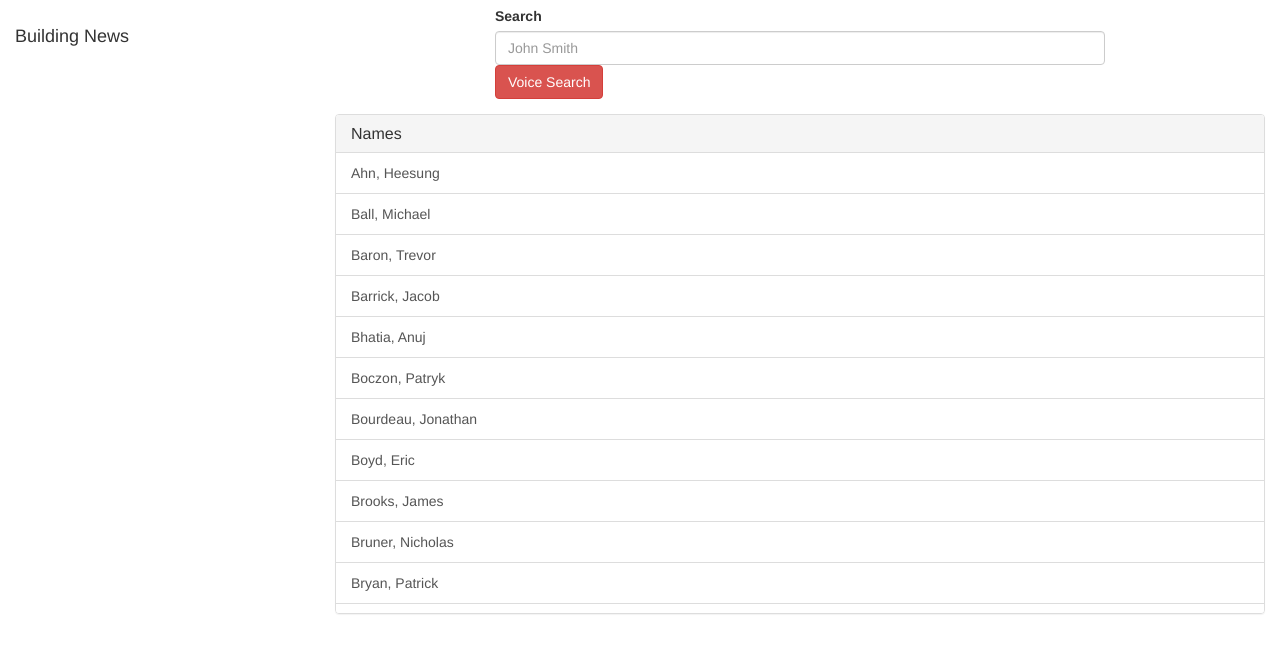
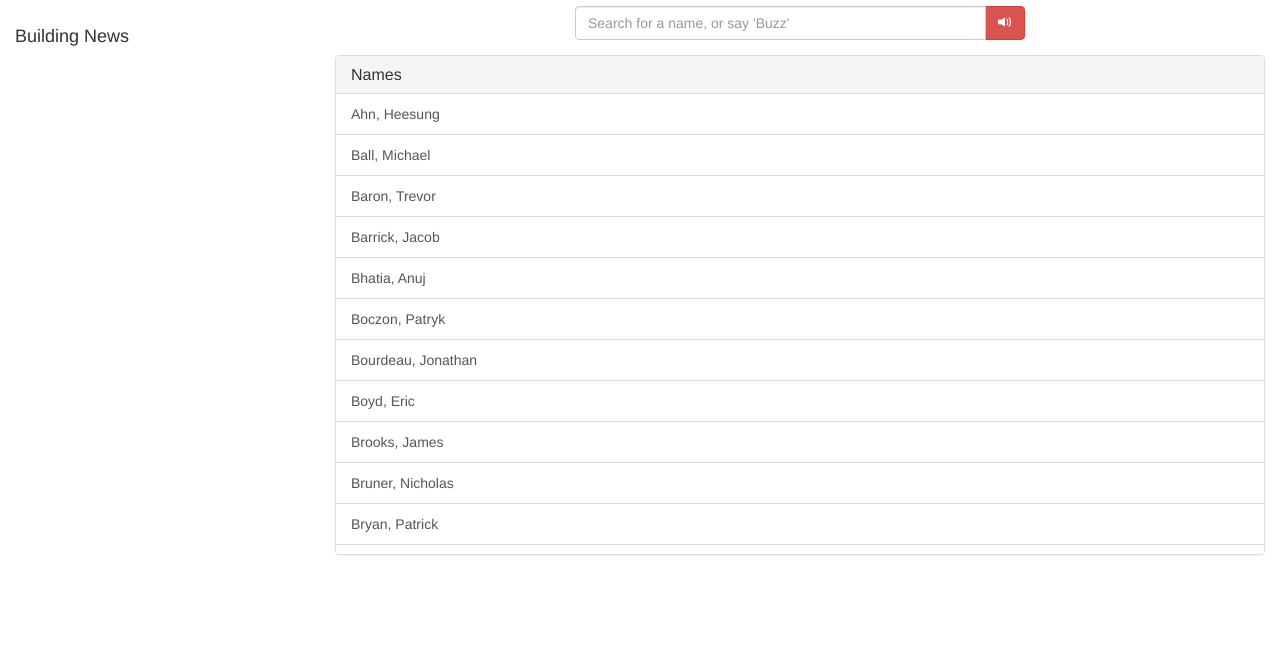
Before and after one commit to ryanwilsonperkin/buzzr, a plain HTML site: page index.html in a window 1280 px wide. Shown: the part 64-716 px from the top of the page. Drawn offline with Linux system fonts and the light colour scheme.

Commit message:
Inline form button for voice search.

```diff
--- a/index.html
+++ b/index.html
@@ -29,12 +29,17 @@
         <div id="right-pane" class="col-xs-9">
           <h1 class="text-center">Buzzr <small>The smarter way to buzz.</small></h1>
           <div class="row">
-            <div class="col-xs-8 col-xs-offset-2">
+            <div class="col-xs-6 col-xs-offset-3">
               <form role="form" action="javascript:void(0)">
                 <div class="form-group">
-                  <label for "search">Search</label>
-                  <input type="text" class="form-control" id="search" placeholder="John Smith">
-                  <button type="button" class="btn btn-danger" data-toggle="modal" data-target="#listening-modal">Voice Search</button>
+                  <div class="input-group">
+                    <input type="text" class="form-control" id="search" placeholder="Search for a name, or say 'Buzz'">
+                    <span class="input-group-btn">
+                      <button type="button" class="btn btn-danger" data-toggle="modal" data-target="#listening-modal">
+                        <span class="glyphicon glyphicon-volume-up"></span>
+                      </button>
+                    </span>
+                  </div>
                 </div>
               </form>
             </div>
```
